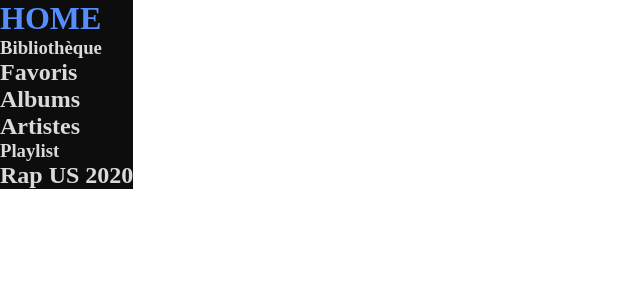
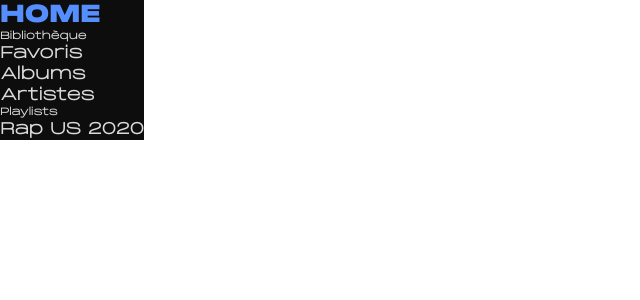
Before and after one commit to Hugofgx9/Oto, a React (Create React App) app: page / in a window 1280 px wide. Shown: the top 300 px of the page, without its empty margins (0-640 px from the left). Built offline with nearby package versions, Linux system fonts and the light colour scheme; a web font is replaced by a local one.

Commit message:
proto2 leftmenu + _init.scss h1,h2,h3

```diff
--- a/src/Components/ComponentStyle/DesktopLeftMenu.module.scss
+++ b/src/Components/ComponentStyle/DesktopLeftMenu.module.scss
@@ -1,9 +1,5 @@
+@import '../../scss/_init.scss';
 .styleDesktopLM {
     position: fixed;
-    background-color: #0D0D0D;
-    color: #DADADA;
-    h1{
-        color: #558FFF;
-    }
-
+    background-color: $grey1;
 }
--- a/src/Components/ComponentStyle/DesktopLeftMenuItems.module.scss
+++ b/src/Components/ComponentStyle/DesktopLeftMenuItems.module.scss
@@ -1,3 +1,4 @@
+@import '../../scss/_init.scss';
 .styleDesktopLMI {
 
 }
--- a/src/Components/DesktopLeftMenu.js
+++ b/src/Components/DesktopLeftMenu.js
@@ -1,6 +1,6 @@
 import React from 'react';
 import DesktopLeftMenuItems from '../Components/DesktopLeftMenuItems.js';
-//import PropTypes from 'prop-types';
+//STYLE';
 import { styleDesktopLM } from './ComponentStyle/DesktopLeftMenu.module.scss';
 
 const DesktopLeftMenu = (props) => {
@@ -10,7 +10,7 @@ const DesktopLeftMenu = (props) => {
 				<h1>HOME</h1>
                 <h3>Bibliothèque</h3>
                 <DesktopLeftMenuItems/>
-                <h3>Playlist</h3>
+                <h3>Playlists</h3>
                 <h2>Rap US 2020</h2>
 			</div>
 	);
--- a/src/Components/DesktopLeftMenuItems.js
+++ b/src/Components/DesktopLeftMenuItems.js
@@ -1,5 +1,5 @@
 import React from 'react';
-//import PropTypes from 'prop-types';
+//STYLE
 import { styleDesktopLMI } from './ComponentStyle/DesktopLeftMenuItems.module.scss';
 
 const DesktopLeftMenuItems = (props) => {
--- a/src/scss/_init.scss
+++ b/src/scss/_init.scss
@@ -25,3 +25,21 @@ button {
 button:focus {
   outline: 0;
 }
+
+h1{
+  font-family: 'MonumentExtended Black';
+  color: $blue;
+  font-size: 24px;
+}
+
+h2{
+  font-family: 'MonumentExtended Light';
+  color: $greyLight;
+  font-size: 16px;
+}
+
+h3{
+  font-family: 'MonumentExtended Light';
+  color: $greyLight;
+  font-size: 10px;
+}
```
